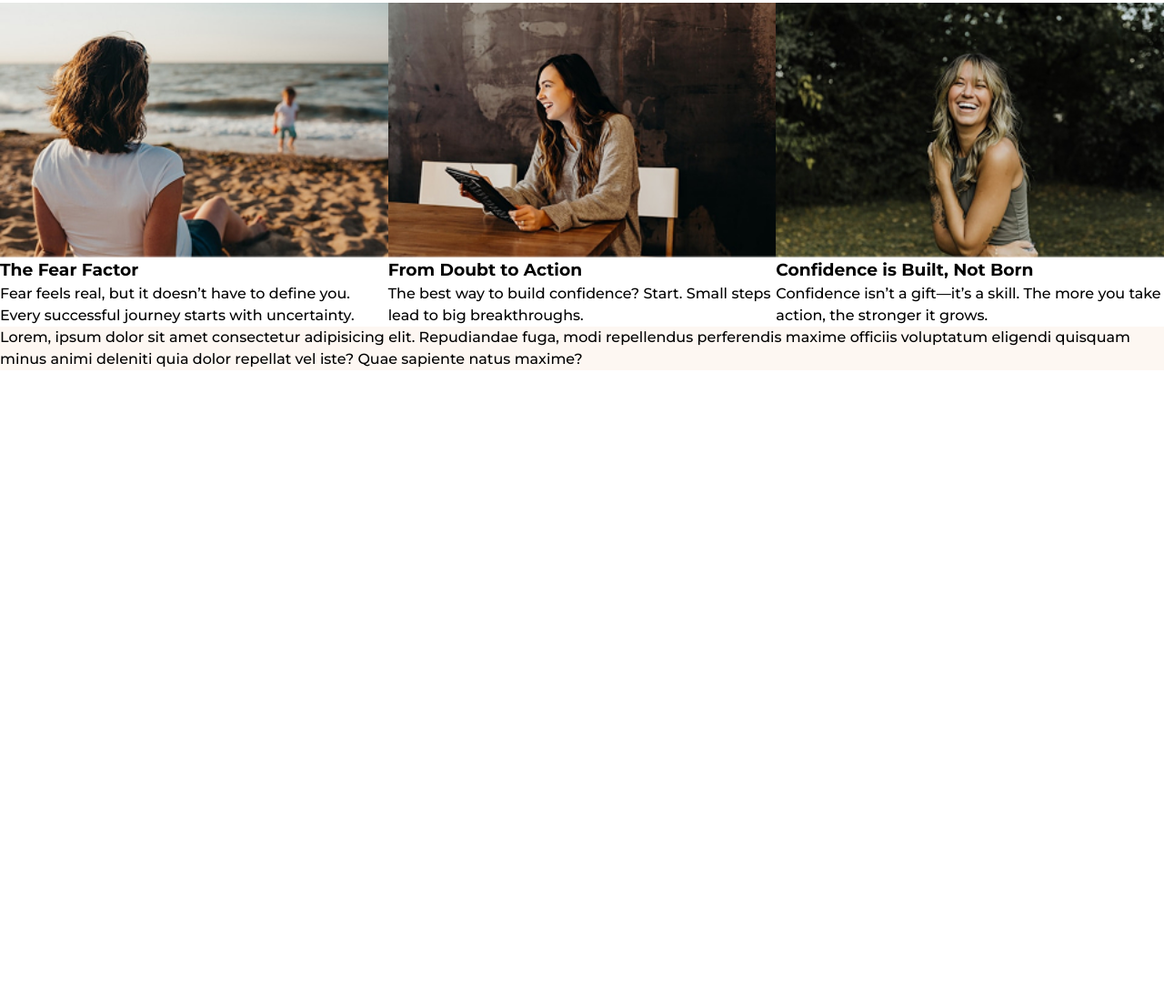
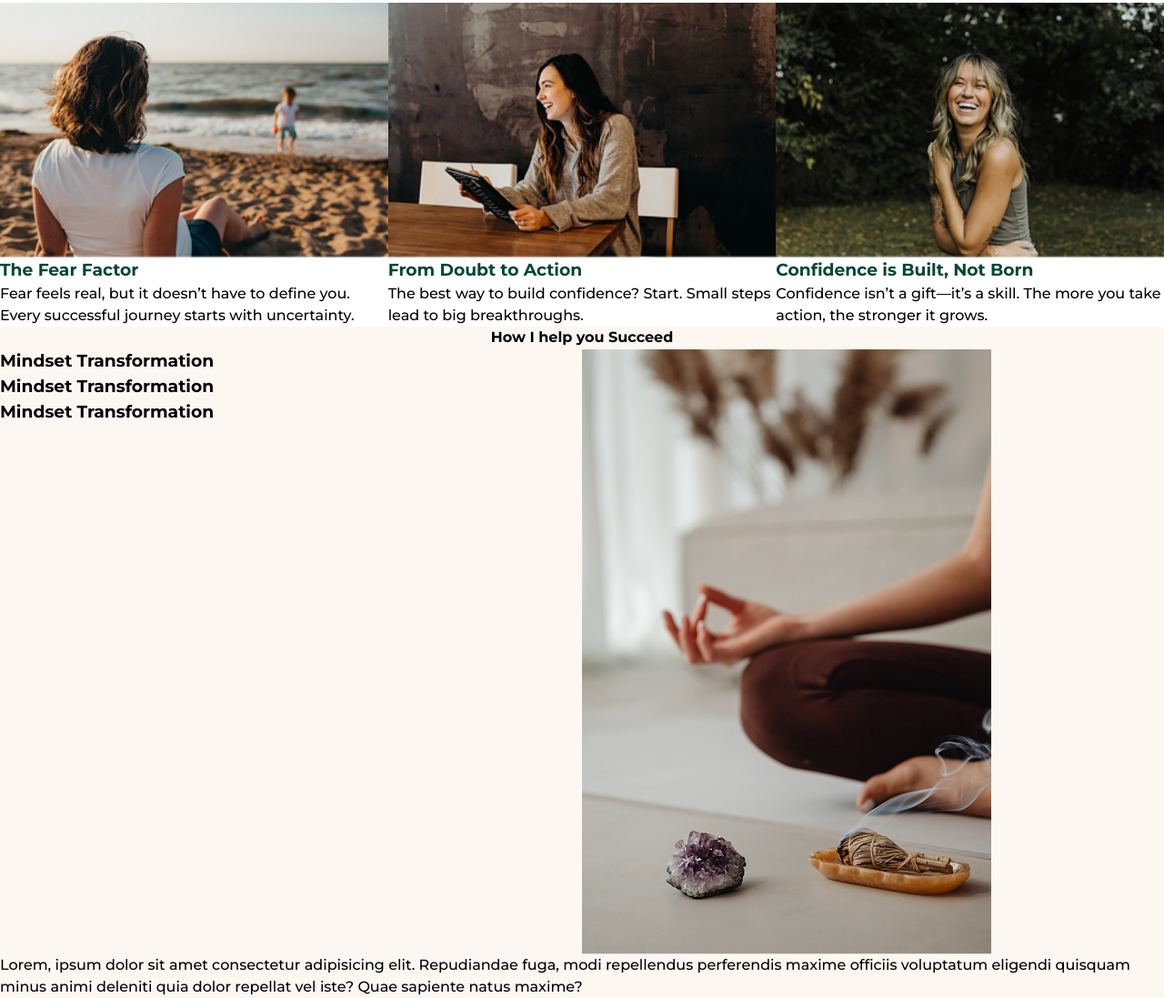
Before and after one commit to TraekWells/your-good-coach-template, a website built with Vite: page index.html in a window 1280 px wide. Shown: the part 629-1726 px from the top of the page at 91% size. Before the commit the page ends 1036 px from the top, so only its background shows below. Built offline with nearby package versions, Linux system fonts and the light colour scheme.

Commit message:
chore: savepoint

```diff
--- a/index.html
+++ b/index.html
@@ -54,7 +54,7 @@
       </nav>
       <div class="container">
         <div class="header__content">
-          <h1>
+          <h1 class="header-xl">
             <span class="demphasized">The Confidence to Start.</span
             ><span class="emphasized">The <span>Mindset</span> to Grow.</span>
           </h1>
@@ -91,9 +91,12 @@
     <main>
       <section class="section">
         <div class="container">
-          <div class="grid">
+          <div class="grid margin-bottom-2xl">
             <div class="col-6">
-              <h2>The Confidence Gap is Real But It’s Not Permanent.</h2>
+              <h2 class="header-lg">
+                <span class="demphasized">The Confidence Gap is Real</span>
+                <span class="emphasized">But It’s Not Permanent. </span>
+              </h2>
             </div>
             <div class="col-5">
               <p>
@@ -112,7 +115,7 @@
                   alt="Woman sitting on the beach"
                 />
                 <div class="card__content">
-                  <h3>The Fear Factor</h3>
+                  <h3 class="card__title">The Fear Factor</h3>
                   <p>
                     Fear feels real, but it doesn’t have to define you. Every
                     successful journey starts with uncertainty.
@@ -128,7 +131,7 @@
                   alt="Woman sitting on the beach"
                 />
                 <div class="card__content">
-                  <h3>From Doubt to Action</h3>
+                  <h3 class="card__title">From Doubt to Action</h3>
                   <p>
                     The best way to build confidence? Start. Small steps lead to
                     big breakthroughs.
@@ -144,13 +147,36 @@
                   alt="Woman sitting on the beach"
                 />
                 <div class="card__content">
-                  <h3>Confidence is Built, Not Born</h3>
+                  <h3 class="card__title">Confidence is Built, Not Born</h3>
                   <p>
                     Confidence isn’t a gift—it’s a skill. The more you take
                     action, the stronger it grows.
                   </p>
                 </div>
               </div>
+            </div>
+          </div>
+        </div>
+      </section>
+      <section class="section background-cream round">
+        <div class="container">
+          <h2 class="header-lg centered-text margin-bottom-2xl">
+            How I help you Succeed
+          </h2>
+          <div class="grid">
+            <div class="col-6">
+              <div class="card">
+                <h3>Mindset Transformation</h3>
+              </div>
+              <div class="card">
+                <h3>Mindset Transformation</h3>
+              </div>
+              <div class="card">
+                <h3>Mindset Transformation</h3>
+              </div>
+            </div>
+            <div class="col-6">
+              <img src="/images/how-i-help-you-succeed.jpg" alt="Meditating" />
             </div>
           </div>
         </div>
--- a/src/scss/_components.scss
+++ b/src/scss/_components.scss
@@ -12,6 +12,10 @@
   }
 }
 
+img {
+  border-radius: var(--border-size-4);
+}
+
 .card {
   display: flex;
   flex-direction: column;
@@ -21,4 +25,8 @@
     width: 100%;
     border-radius: var(--border-size-4);
   }
+
+  &__title {
+    color: var(--color-primary-dark);
+  }
 }
--- a/src/scss/_layout.scss
+++ b/src/scss/_layout.scss
@@ -4,7 +4,7 @@
 
 .header {
   background-color: var(--color-neutral-cream);
-  border-radius: var(--size-2);
+  border-radius: var(--size-4);
   overflow: hidden;
   padding-block: var(--space-lg);
   position: relative;
@@ -118,5 +118,5 @@
 }
 
 .section {
-  padding-block: var(--space-xxl);
+  padding-block: var(--space-2xl);
 }
--- a/src/scss/_typography.scss
+++ b/src/scss/_typography.scss
@@ -15,8 +15,19 @@ h6 {
   color: var(--color-ink);
 }
 
+.header-2xl {
+  font-size: var(--font-size-2xl);
+}
+
+.header-xl {
+  font-size: var(--font-size-xl);
+}
+
+.header-lg {
+  font-size: var(--font-size-large);
+}
+
 h1 {
-  font-size: var(--font-size-xl);
   line-height: var(--font-lineheight-1);
 }
 
--- a/src/scss/_utilities.scss
+++ b/src/scss/_utilities.scss
@@ -4,12 +4,23 @@
 
 .demphasized {
   display: block;
-  font-size: var(--font-size-xl);
   font-weight: var(--font-weight-normal);
 }
 
 .emphasized {
   display: block;
   color: var(--color-primary-dark);
-  font-size: var(--font-size-2xl);
 }
+
+.margin-bottom-2xl {
+  margin-block-end: var(--space-2xl);
+}
+
+.background-cream {
+  background-color: var(--color-neutral-cream);
+  border-radius: var(--border-size-4);
+}
+
+.centered-text {
+  text-align: center;
+}
--- a/src/scss/_variables.scss
+++ b/src/scss/_variables.scss
@@ -20,7 +20,7 @@
   --space-md: var(--size-3);
   --space-lg: var(--size-5);
   --space-xl: var(--size-7);
-  --space-xxl: var(--size-9);
+  --space-2xl: var(--size-9);
 
   --font-family-sans: "Montserrat", serif;
 
```
Also changed, not shown: dist/assets/main-Bi0e64HH.css, public/images/how-i-help-you-succeed.jpg (added), public/images/sun-burst.svg (added).
